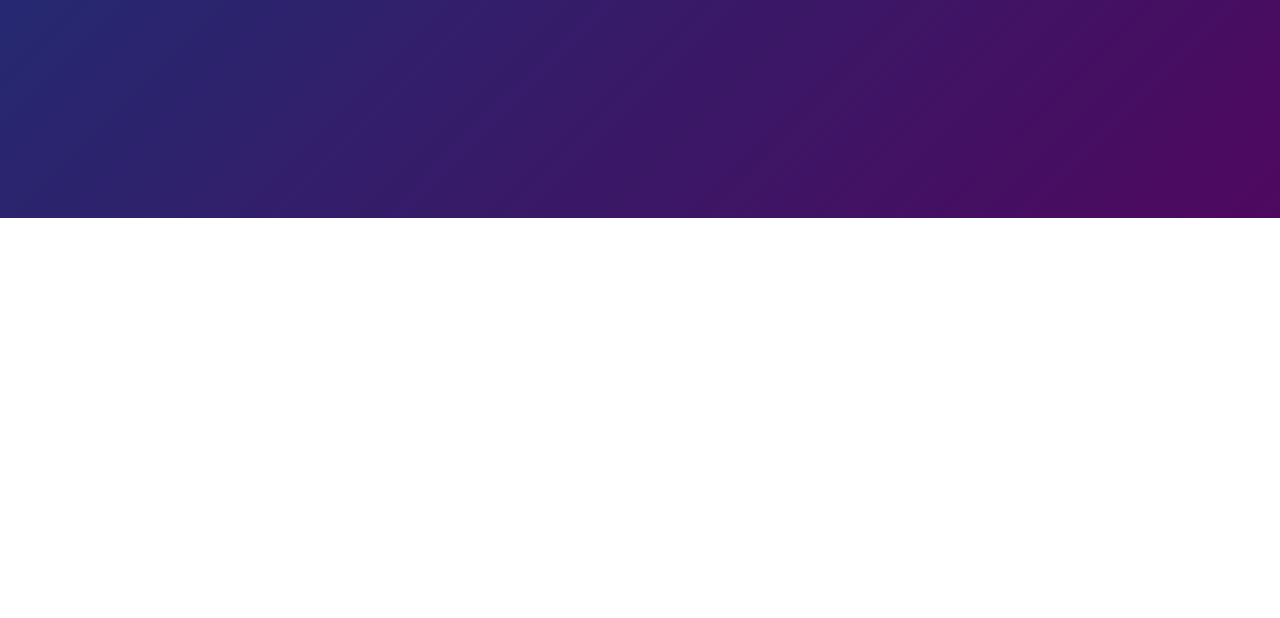
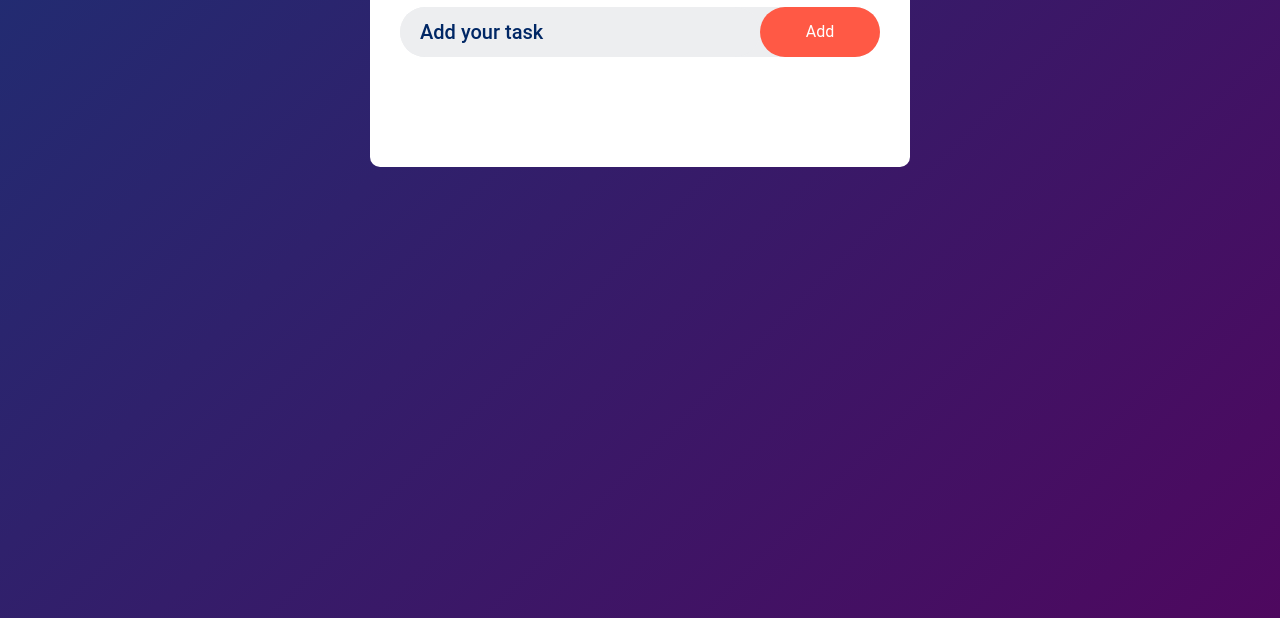
Before and after one commit to Suham1234/Todo-App, a plain HTML site: page index.html in a window 1280 px wide. Shown: the part 582-1200 px from the top of the page. Before the commit the page ends 800 px from the top, so only its background shows below. Drawn offline with Linux system fonts and the light colour scheme.

Commit message:
Update style.css
Adjusted height to 150vh;
Added   margin-bottom: 10vh;

```diff
--- a/style.css
+++ b/style.css
@@ -8,7 +8,7 @@
 .container{
   background:linear-gradient(135deg, #153677,#4e085f);
   display: flex;
-  height: 100vh;
+  height: 150vh;
   justify-content: center;
   align-items:center;
   width: 100%;
@@ -20,6 +20,7 @@
   max-width: 540px;
   padding: 40px 30px 80px;
   margin: 100px auto 20px;
+  margin-bottom: 10vh;
 }
 .heading {
   display: flex;
```
